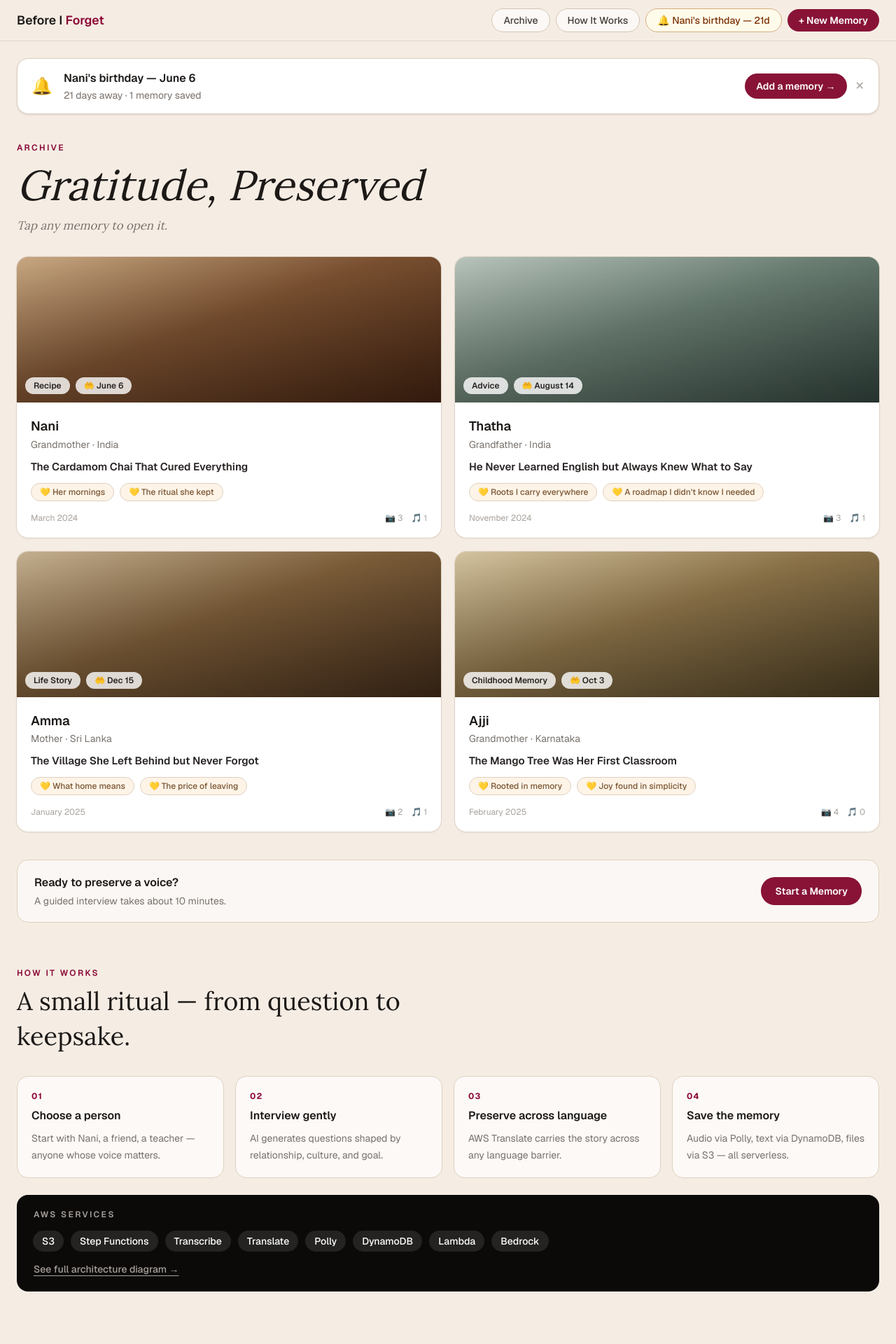
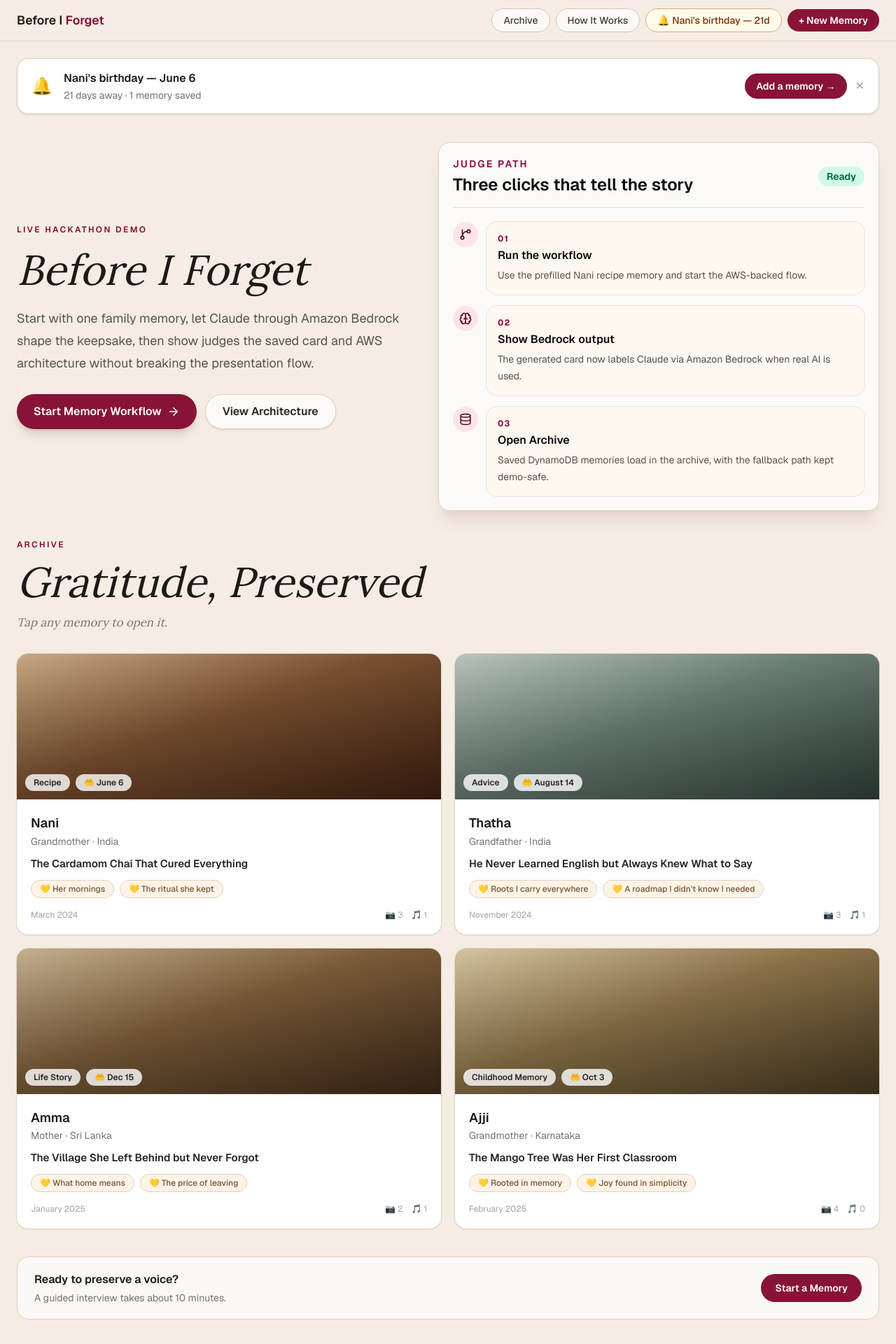
Before and after one commit to himanipng/Before_I_Forget, a Next.js app: page / in a window 1280 px wide. Shown: the top 1920 px of the page at 70% size. Built offline with nearby package versions, Linux system fonts and the light colour scheme.

Commit message:
Polish demo flow and Bedrock visibility

```diff
--- a/app/page.tsx
+++ b/app/page.tsx
@@ -3,6 +3,7 @@ import { Navbar } from "@/components/Navbar";
 import { BirthdayBanner } from "@/components/BirthdayBanner";
 import { ArchiveCard } from "@/components/ArchiveCard";
 import type { ArchiveCardData } from "@/components/ArchiveCard";
+import { ArrowRight, Brain, CheckCircle2, Cloud, Database, GitBranch } from "lucide-react";
 
 const demoCards: ArchiveCardData[] = [
   {
@@ -74,6 +75,74 @@ export default function Home() {
       <main className="pb-20">
         <BirthdayBanner />
 
+        <section className="mx-auto mt-10 grid max-w-7xl gap-8 px-4 sm:px-6 lg:grid-cols-[0.95fr_1.05fr] lg:items-center">
+          <div>
+            <p className="text-xs font-semibold uppercase tracking-[0.2em] text-rose-900">Live Hackathon Demo</p>
+            <h1
+              className="mt-3 max-w-3xl text-5xl leading-tight text-stone-900 sm:text-6xl"
+              style={{ fontFamily: "var(--font-lora), Georgia, serif", fontStyle: "italic" }}
+            >
+              Before I Forget
+            </h1>
+            <p className="mt-4 max-w-2xl text-lg leading-8 text-stone-600">
+              Start with one family memory, let Claude through Amazon Bedrock shape the keepsake, then show judges the saved card and AWS architecture without breaking the presentation flow.
+            </p>
+            <div className="mt-7 flex flex-col gap-3 sm:flex-row">
+              <Link
+                href="/start"
+                className="inline-flex items-center justify-center gap-2 rounded-full bg-[#881337] px-6 py-3 font-semibold text-white shadow-lg shadow-rose-950/15 transition hover:bg-[#4c0519]"
+              >
+                Start Memory Workflow <ArrowRight size={18} />
+              </Link>
+              <Link
+                href="/architecture"
+                className="inline-flex items-center justify-center rounded-full border border-[#DFD0C0] bg-white/70 px-6 py-3 font-semibold text-stone-800 shadow-sm transition hover:bg-white"
+              >
+                View Architecture
+              </Link>
+            </div>
+          </div>
+
+          <div className="rounded-2xl border border-[#DFD0C0] bg-white/75 p-5 shadow-xl shadow-rose-950/8">
+            <div className="flex items-center justify-between gap-3 border-b border-[#E7D8C7] pb-4">
+              <div>
+                <p className="text-sm font-semibold uppercase tracking-[0.16em] text-rose-900">Judge path</p>
+                <h2 className="mt-1 text-2xl font-semibold text-stone-950">Three clicks that tell the story</h2>
+              </div>
+              <span className="rounded-full bg-emerald-100 px-3 py-1 text-sm font-semibold text-emerald-800">Ready</span>
+            </div>
+
+            <div className="mt-5 grid gap-4">
+              {[
+                {
+                  icon: <GitBranch size={18} />,
+                  title: "Run the workflow",
+                  body: "Use the prefilled Nani recipe memory and start the AWS-backed flow.",
+                },
+                {
+                  icon: <Brain size={18} />,
+                  title: "Show Bedrock output",
+                  body: "The generated card now labels Claude via Amazon Bedrock when real AI is used.",
+                },
+                {
+                  icon: <Database size={18} />,
+                  title: "Open Archive",
+                  body: "Saved DynamoDB memories load in the archive, with the fallback path kept demo-safe.",
+                },
+              ].map((item, index) => (
+                <div key={item.title} className="grid grid-cols-[2.25rem_1fr] gap-3">
+                  <div className="grid size-9 place-items-center rounded-full bg-rose-100 text-rose-950">{item.icon}</div>
+                  <div className="rounded-2xl bg-[#fff8f1] p-4 ring-1 ring-rose-900/10">
+                    <p className="text-xs font-bold tracking-widest text-rose-900">0{index + 1}</p>
+                    <p className="mt-1 font-semibold text-stone-950">{item.title}</p>
+                    <p className="mt-1 text-sm leading-6 text-stone-600">{item.body}</p>
+                  </div>
+                </div>
+              ))}
+            </div>
+          </div>
+        </section>
+
         <section className="mx-auto mt-10 max-w-7xl px-4 sm:px-6">
           <p className="text-xs font-semibold uppercase tracking-[0.2em] text-rose-900">Archive</p>
           <h1
@@ -123,15 +192,15 @@ function TechSection() {
         className="mt-2 max-w-2xl text-3xl leading-snug text-stone-900 sm:text-4xl"
         style={{ fontFamily: "var(--font-lora), Georgia, serif" }}
       >
-        A small ritual — from question to keepsake.
+        A small ritual from question to keepsake.
       </h2>
 
       <div className="mt-8 grid gap-4 sm:grid-cols-2 lg:grid-cols-4">
         {[
-          { step: "01", label: "Choose a person", body: "Start with Nani, a friend, a teacher — anyone whose voice matters." },
-          { step: "02", label: "Interview gently", body: "AI generates questions shaped by relationship, culture, and goal." },
+          { step: "01", label: "Choose a person", body: "Start with Nani, a friend, a teacher, or anyone whose voice matters." },
+          { step: "02", label: "Interview gently", body: "Claude via Amazon Bedrock shapes questions and memory copy when AWS is available." },
           { step: "03", label: "Preserve across language", body: "AWS Translate carries the story across any language barrier." },
-          { step: "04", label: "Save the memory", body: "Audio via Polly, text via DynamoDB, files via S3 — all serverless." },
+          { step: "04", label: "Save the memory", body: "Audio via Polly, text via DynamoDB, and files via S3, all serverless." },
         ].map(({ step, label, body }) => (
           <div key={step} className="rounded-2xl border border-[#DFD0C0] bg-white/70 p-5">
             <p className="text-xs font-bold tracking-widest text-rose-900">{step}</p>
@@ -141,17 +210,25 @@ function TechSection() {
         ))}
       </div>
 
-      <div className="mt-6 rounded-2xl bg-stone-950 px-6 py-5 text-white">
-        <p className="text-xs font-semibold uppercase tracking-[0.2em] text-stone-400">AWS Services</p>
+      <div className="mt-6 rounded-2xl border border-[#DFD0C0] bg-white/75 px-6 py-5 text-stone-950 shadow-sm">
+        <div className="flex flex-col gap-2 sm:flex-row sm:items-center sm:justify-between">
+          <div>
+            <p className="text-xs font-semibold uppercase tracking-[0.2em] text-rose-900">AWS Services</p>
+            <p className="mt-2 text-sm leading-6 text-stone-600">The demo shows the real provider when Bedrock runs and keeps fallback messaging friendly when AWS stalls.</p>
+          </div>
+          <div className="inline-flex items-center gap-2 rounded-full bg-rose-50 px-3 py-1 text-sm font-semibold text-rose-950 ring-1 ring-rose-900/10">
+            <CheckCircle2 size={16} /> Demo-safe
+          </div>
+        </div>
         <div className="mt-4 flex flex-wrap gap-3">
           {["S3", "Step Functions", "Transcribe", "Translate", "Polly", "DynamoDB", "Lambda", "Bedrock"].map((s) => (
-            <span key={s} className="rounded-full bg-white/10 px-3 py-1 text-sm font-medium text-white ring-1 ring-white/10">
+            <span key={s} className="rounded-full bg-[#fff8f1] px-3 py-1 text-sm font-medium text-stone-800 ring-1 ring-rose-900/10">
               {s}
             </span>
           ))}
         </div>
-        <Link href="/architecture" className="mt-4 inline-block text-sm font-medium text-stone-400 underline underline-offset-4 transition hover:text-white">
-          See full architecture diagram →
+        <Link href="/architecture" className="mt-4 inline-flex items-center gap-2 text-sm font-semibold text-rose-900 underline underline-offset-4 transition hover:text-rose-950">
+          <Cloud size={16} /> See full architecture diagram
         </Link>
       </div>
     </section>
--- a/app/start/page.tsx
+++ b/app/start/page.tsx
@@ -15,7 +15,7 @@ const memoryTypes: MemoryType[] = ["life story", "recipe", "advice", "hardship",
 const goals: Goal[] = ["preserve story", "write thank-you letter", "translate memory", "create audio keepsake"];
 const demoSteps: Array<[LucideIcon, string]> = [
   [PlayCircle, "Click Start memory workflow"],
-  [GitBranch, "Step Functions starts in the background"],
+  [GitBranch, "Claude via Bedrock drafts the card"],
   [Database, "Memory opens and appears in Archive"],
 ];
 
@@ -28,7 +28,8 @@ export default function StartPage() {
     language: "Hindi" as Language,
     memoryType: "recipe" as MemoryType,
     goal: "preserve story" as Goal,
-    storyText: "",
+    storyText:
+      "She made chai every morning before school. She crushed ginger with cardamom and waited until the kitchen smelled warm.",
   });
   const [loading, setLoading] = useState(false);
   const [audioBusy, setAudioBusy] = useState(false);
@@ -57,33 +58,25 @@ export default function StartPage() {
       const data = await response.json();
 
       if (!response.ok) {
-        throw new Error(data.error || "Unable to start Amazon Transcribe.");
-      }
-
-      if (data.provider === "mock-transcribe") {
-        throw new Error(data.warning || "Amazon Transcribe was unavailable, so no real transcript was written.");
+        throw new Error("The transcript could not start. You can keep the typed story and continue the demo.");
       }
 
       if (data.mode === "async" && data.jobName) {
         setAudioStatus("Transcribe is processing the recording...");
         const transcript = await waitForTranscript(data.jobName);
         if (!transcript.trim()) {
-          throw new Error("Amazon Transcribe finished but did not return text. Try a clearer recording or upload an audio file.");
+          throw new Error("The transcript came back empty. You can keep the typed story and continue the demo.");
         }
         setForm((current) => ({ ...current, storyText: transcript }));
       } else if (data.transcript?.trim()) {
         setForm((current) => ({ ...current, storyText: data.transcript || current.storyText }));
       } else {
-        throw new Error("Amazon Transcribe did not return transcript text yet. Try again in a moment.");
+        throw new Error("The transcript is taking longer than expected. You can keep the typed story and continue the demo.");
       }
 
-      if (data.warning) {
-        setAudioStatus(`Transcribe warning: ${data.warning}`);
-      } else {
-        setAudioStatus("Real Amazon Transcribe transcript filled into the story field.");
-      }
+      setAudioStatus(data.provider === "mock-transcribe" ? "Transcript filled with demo-safe fallback." : "Real Amazon Transcribe transcript filled into the story field.");
     } catch (caught) {
-      setError(caught instanceof Error ? caught.message : "Unable to transcribe this audio.");
+      setError(caught instanceof Error ? caught.message : "Unable to fill the transcript. You can keep the typed story and continue the demo.");
       setAudioStatus("");
     } finally {
       setAudioBusy(false);
@@ -180,7 +173,7 @@ export default function StartPage() {
                   <CheckCircle2 size={16} /> Fallback safe
                 </p>
                 <p className="mt-2 text-sm leading-6 text-stone-700">
-                  If AWS or Vercel slows down, the same button falls back to a mock card so the presentation keeps moving.
+                  If AWS or Vercel slows down, the same button creates a demo-safe card so the presentation keeps moving.
                 </p>
               </div>
             </div>
@@ -276,7 +269,7 @@ async function waitForTranscript(jobName: string) {
     const data = await response.json();
 
     if (data.provider === "mock-transcribe") {
-      throw new Error(data.warning || "Amazon Transcribe status was unavailable.");
+      return data.transcript || "";
     }
 
     if (data.status === "COMPLETED") {
@@ -284,11 +277,11 @@ async function waitForTranscript(jobName: string) {
     }
 
     if (data.status === "FAILED") {
-      throw new Error(data.failureReason || "Amazon Transcribe failed for this audio.");
+      throw new Error("The transcript could not be completed for this recording. You can keep the typed story and continue the demo.");
     }
   }
 
-  throw new Error("Amazon Transcribe is still processing. Wait a few seconds and start Transcribe again.");
+  throw new Error("The transcript is still processing. You can keep the typed story and continue the demo.");
 }
 
 async function waitForWorkflow(executionArn: string): Promise<MemoryCard | null> {
--- a/components/MemoryCard.tsx
+++ b/components/MemoryCard.tsx
@@ -1,5 +1,5 @@
 import type { MemoryCardData } from "@/lib/types";
-import { BookOpen, Heart, MapPin, MessageCircle, Sparkles } from "lucide-react";
+import { BookOpen, Brain, Heart, MapPin, MessageCircle, Sparkles } from "lucide-react";
 
 type Props = {
   memory: MemoryCardData;
@@ -18,6 +18,9 @@ export function MemoryCard({ memory, actions }: Props) {
         <h1 className="mt-6 max-w-3xl text-4xl font-semibold leading-tight sm:text-5xl">{memory.title}</h1>
         <p className="mt-4 flex items-center gap-2 text-stone-700">
           <MapPin size={17} /> {memory.personName}{memory.country ? `, ${memory.country}` : ""}
+        </p>
+        <p className="mt-4 inline-flex items-center gap-2 rounded-full bg-white/70 px-3 py-1 text-sm font-semibold text-rose-950 ring-1 ring-rose-900/10">
+          <Brain size={16} /> {memory.provider === "bedrock-claude" ? "Generated with Claude via Amazon Bedrock" : "Demo fallback memory generator"}
         </p>
       </div>
       <div className="grid gap-6 p-6 sm:p-8 lg:grid-cols-[1.1fr_0.9fr]">
--- a/lib/api.ts
+++ b/lib/api.ts
@@ -20,7 +20,12 @@ async function request<T>(path: string, init?: RequestInit): Promise<T> {
 }
 
 export function startMemory(input: MemoryInput) {
-  return request<{ executionArn?: string; memoryCard?: MemoryCard; mock: boolean }>("/api/start-memory", {
+  return request<{
+    executionArn?: string;
+    memoryCard?: MemoryCard;
+    mock: boolean;
+    aiProvider?: "bedrock-claude" | "mock-ai";
+  }>("/api/start-memory", {
     method: "POST",
     body: JSON.stringify(input),
   });
--- a/lib/aws/stepFunctions.ts
+++ b/lib/aws/stepFunctions.ts
@@ -36,14 +36,14 @@ export async function startMemoryWorkflow(
 
       return {
         executionArn: result.executionArn,
-        memoryCard: { ...memoryCard, status: "RUNNING" },
+        memoryCard: { ...memoryCard, provider: generated.provider, status: "RUNNING" },
         mock: false,
         aiProvider: generated.provider,
         warning: generated.warning,
       };
     } catch (error) {
       return {
-        memoryCard,
+        memoryCard: { ...memoryCard, provider: generated.provider },
         mock: true,
         aiProvider: generated.provider,
         warning: error instanceof Error ? error.message : "Step Functions did not start; using mock memory.",
@@ -54,7 +54,7 @@ export async function startMemoryWorkflow(
   }
 
   return {
-    memoryCard,
+    memoryCard: { ...memoryCard, provider: generated.provider },
     mock: true,
     aiProvider: generated.provider,
     warning: generated.warning,
--- a/lib/types.ts
+++ b/lib/types.ts
@@ -60,6 +60,7 @@ export type MemoryCard = {
   gratitudeLetter: string;
   createdAt: string;
   status: MemoryStatus;
+  provider?: "bedrock-claude" | "mock-ai";
   translatedText?: string;
   audioUrl?: string;
 };
```
Also changed, not shown: components/Hero.tsx (+6 -6 lines).
